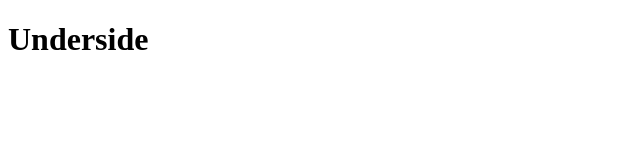
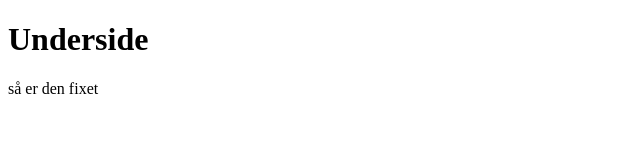
Before and after one commit to clurts/gitdemorep, a plain HTML site: page underside.html in a window 1280 px wide. Shown: the whole page, without its empty margins (0-640 px from the left). Drawn offline with Linux system fonts and the light colour scheme.

Commit message:
closes #2

```diff
--- a/underside.html
+++ b/underside.html
@@ -7,5 +7,6 @@
 </head>
 <body>
     <h1>Underside</h1>
+    <p>så er den fixet</p>
 </body>
 </html>
```
